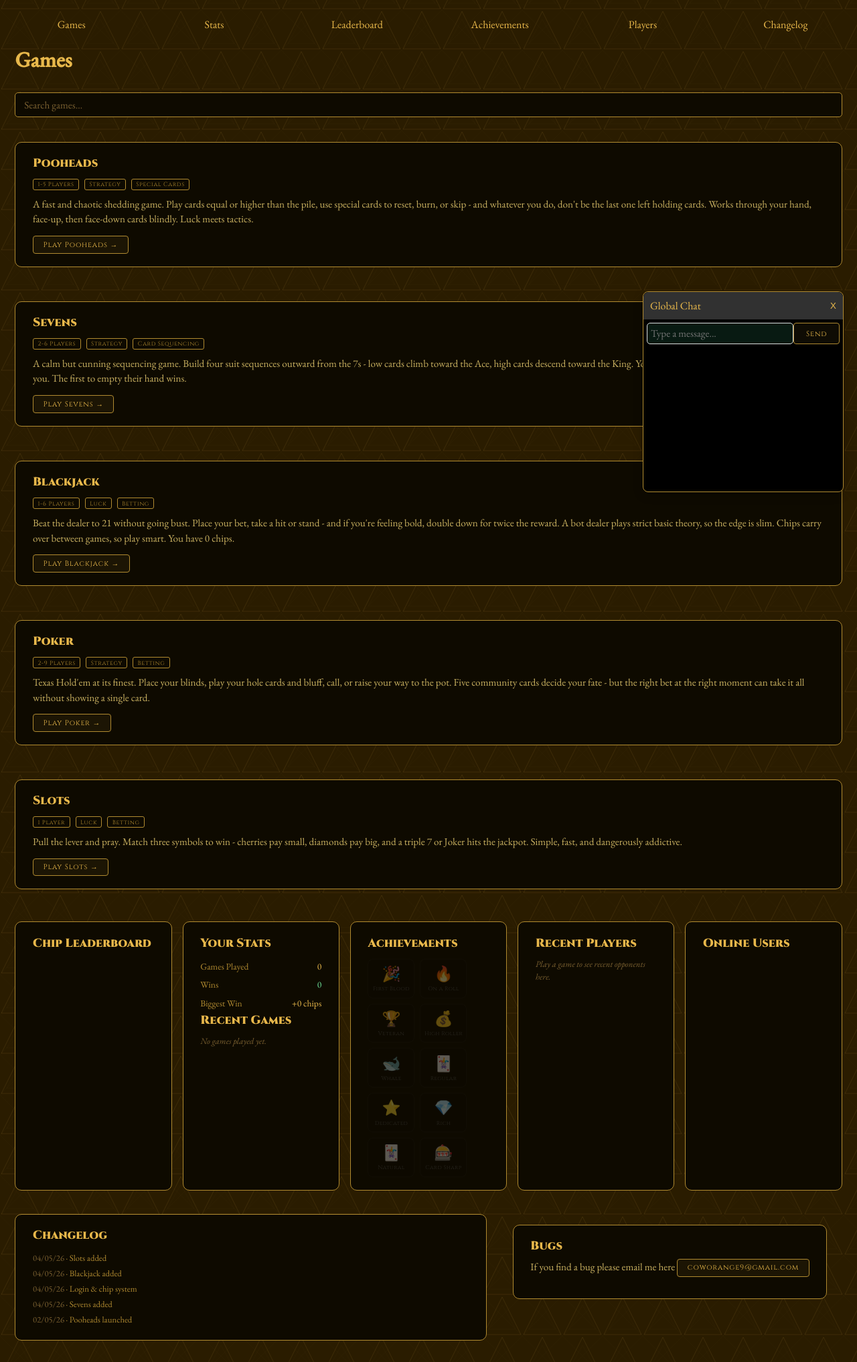
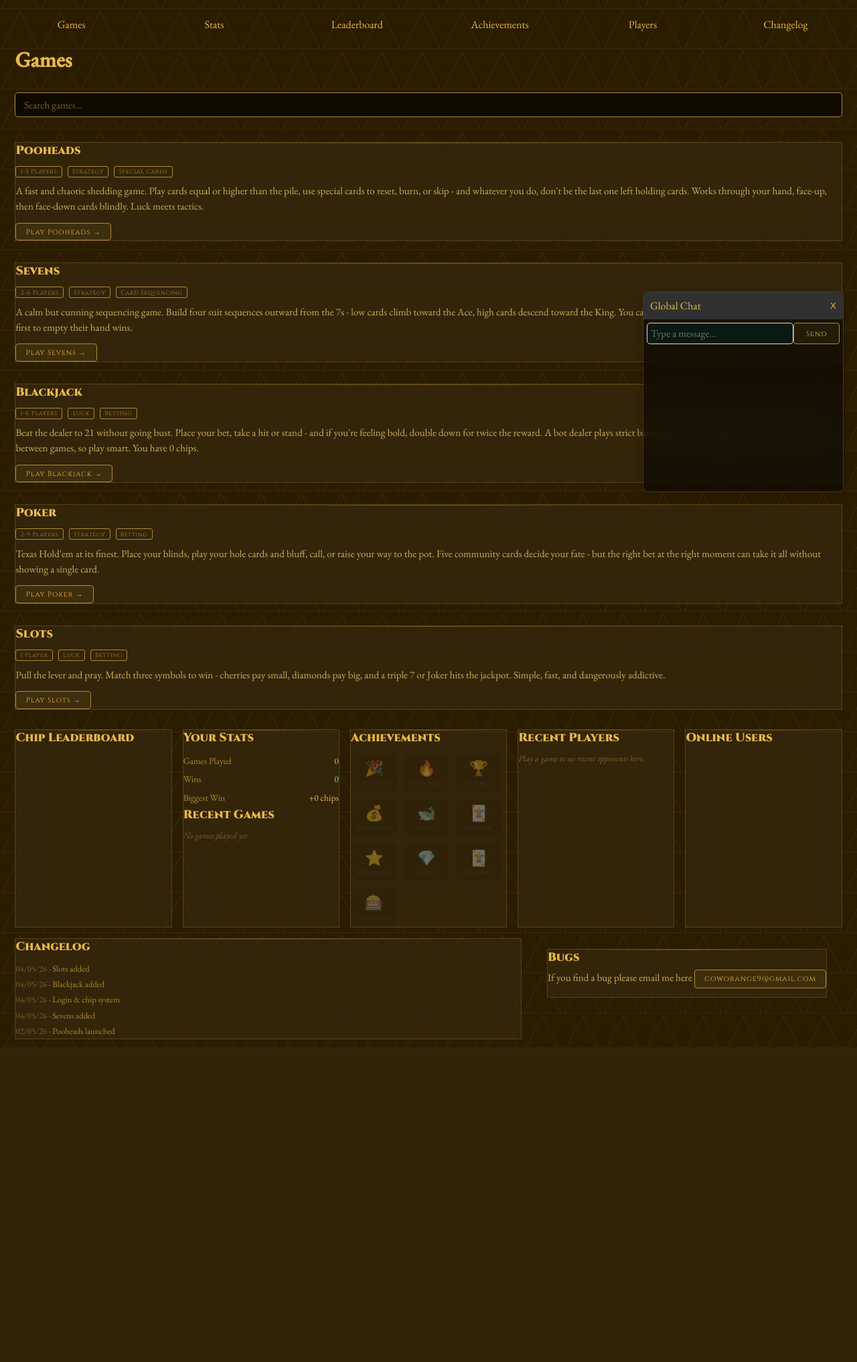
Before and after one commit to TheOrangeCow/library, a Flask app: page / in a window 1280 px wide. Shown: the part 45-2079 px from the top of the page at 67% size. After the commit the page ends 1597 px from the top, so only its background shows below. Run offline with Flask 3, Linux system fonts and the light colour scheme; the visitor is signed in with stand-in values (Sample User, id 1); some libraries are stand-ins or nearby versions.

Commit message:
Liquid glass

```diff
--- a/static/style.css
+++ b/static/style.css
@@ -69,7 +69,9 @@
     align-items: center;
     justify-content: space-between;
     padding: 0.5rem 1.4rem;
-    background: rgba(0, 0, 0, 0.6);
+    background: rgba(0, 0, 0, 0.45);
+    backdrop-filter: blur(16px);
+    -webkit-backdrop-filter: blur(16px);
     border: 1px solid var(--gold);
     border-radius: 5px;
     flex-shrink: 0;
@@ -168,11 +170,24 @@
 }
 
 .game-card {
-    background: #0e0a00;
-    border: 1px solid var(--gold-dim);
-    border-radius: 10px;
-    padding: 1.2rem 1.6rem;
-    margin-bottom: 1.2rem;
+    background: rgba(255, 255, 255, 0.04);
+    border: 1px solid rgba(232, 184, 75, 0.2);
+    backdrop-filter: blur(18px);
+    -webkit-backdrop-filter: blur(18px);
+    transition: border-color 0.2s, background 0.2s;
+}
+.game-card:hover {
+    background: rgba(255, 255, 255, 0.07);
+    border-color: rgba(232, 184, 75, 0.45);
+    box-shadow: 0 8px 40px rgba(0,0,0,0.4);
+}
+
+.game-card::before {
+    content: '';
+    position: absolute;
+    top: 0; left: 8%; right: 8%;
+    height: 1px;
+    background: linear-gradient(90deg, transparent, rgba(232,184,75,0.35), transparent);
 }
 
 .game-card h2 {
@@ -396,6 +411,10 @@
     flex-direction: column;
     z-index: 1000;
     min-height: 300px;
+    background: rgba(0, 0, 0, 0.55);
+    backdrop-filter: blur(20px);
+    -webkit-backdrop-filter: blur(20px);
+    border: 1px solid rgba(232, 184, 75, 0.25);
 }
 
 .chat-header {
```
